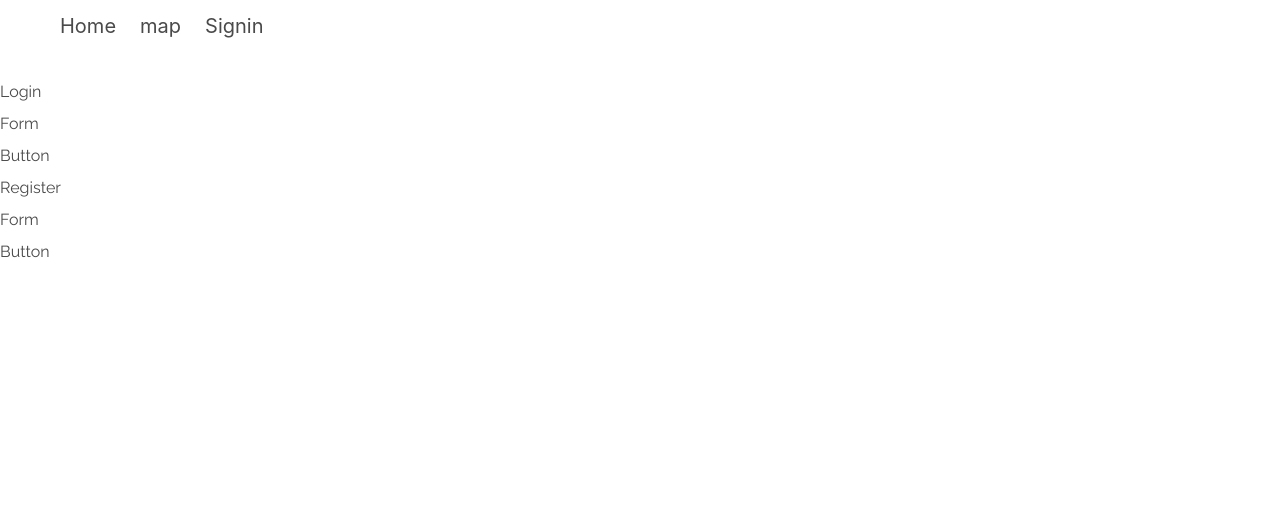
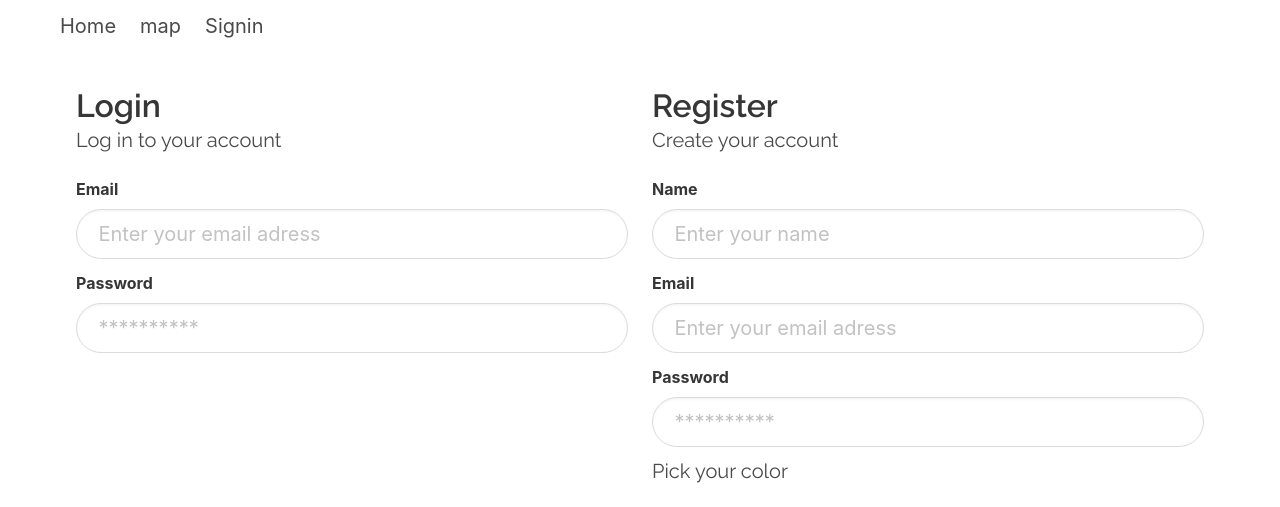
Before and after one commit to macmowl/mwenbwa, a React app: page /sign in a window 1280 px wide. Built offline with nearby package versions, Linux system fonts and the light colour scheme.

Commit message:
dontknow

```diff
--- a/src/client/components/connectPage/login.js
+++ b/src/client/components/connectPage/login.js
@@ -1,12 +1,32 @@
 import React from "react";
-import Button from "./../button";
 
 const Login = () => (
-    <>
-        <h2>{"Login"}</h2>
-        <p>{"Form"}</p>
-        <Button />
-    </>
+    <div className={"login-content is-half column"}>
+        <h1 className={"title"}>{"Login"}</h1>
+        <h2 className={"subtitle"}>{"Log in to your account"}</h2>
+
+        <div className={"field"}>
+            <label className={"label"}>{"Email"}</label>
+            <div className={"control"}>
+                <input
+                    className={"input is-medium is-rounded"}
+                    type={"email"}
+                    placeholder={"Enter your email adress"}
+                />
+            </div>
+        </div>
+
+        <div className={"field"}>
+            <label className={"label"}>{"Password"}</label>
+            <div className={"control"}>
+                <input
+                    className={"input is-medium is-rounded"}
+                    type={"password"}
+                    placeholder={"**********"}
+                />
+            </div>
+        </div>
+    </div>
 );
 
 export default Login;
--- a/src/client/components/connectPage/register.js
+++ b/src/client/components/connectPage/register.js
@@ -1,12 +1,65 @@
 import React from "react";
-import Button from "./../button";
 
 const Register = () => (
-    <>
-        <h2>{"Register"}</h2>
-        <p>{"Form"}</p>
-        <Button />
-    </>
+    <div className={"register-content is half column"}>
+        <h1 className={"title"}>{"Register"}</h1>
+        <h2 className={"subtitle"}>{"Create your account"}</h2>
+
+        <div className={"field"}>
+            <label className={"label"}>{"Name"}</label>
+            <div className={"control"}>
+                <input
+                    className={"input is-medium is-rounded"}
+                    type={"text"}
+                    placeholder={"Enter your name"}
+                />
+            </div>
+        </div>
+
+        <div className={"field"}>
+            <label className={"label"}>{"Email"}</label>
+            <div className={"control"}>
+                <input
+                    className={"input is-medium is-rounded"}
+                    type={"email"}
+                    placeholder={"Enter your email adress"}
+                />
+            </div>
+        </div>
+
+        <div className={"field"}>
+            <label className={"label"}>{"Password"}</label>
+            <div className={"control"}>
+                <input
+                    className={"input is-medium is-rounded"}
+                    type={"password"}
+                    placeholder={"**********"}
+                />
+            </div>
+        </div>
+
+        <div className={"register-icon"}>
+            <h5 className={"subtitle is-5"}>{"Pick your color"}</h5>
+            <span className={"red"}>
+                <i className={"fas fa-lg-border-circle"} />
+            </span>{" "}
+            <span className={"orange"}>
+                <i className={"fas fa-lg-border-circle"} />
+            </span>{" "}
+            <span className={"yellow"}>
+                <i className={"fas fa-lg-border-circle"} />
+            </span>{" "}
+            <span className={"green"}>
+                <i className={"fas fa-lg-border-circle"} />
+            </span>{" "}
+            <span className={"blue-light"}>
+                <i className={"fas fa-lg-border-circle"} />
+            </span>{" "}
+            <span className={"blue-dark"}>
+                <i className={"fas fa-lg-border-circle"} />
+            </span>
+        </div>
+    </div>
 );
 
 export default Register;
--- a/src/client/components/connectPage/sign.js
+++ b/src/client/components/connectPage/sign.js
@@ -3,10 +3,10 @@ import Login from "./login";
 import Register from "./register";
 
 const ConnectPage = () => (
-    <>
+    <div className={"container is-flex"}>
         <Login />
         <Register />
-    </>
+    </div>
 );
 
 export default ConnectPage;
--- a/src/client/style.scss
+++ b/src/client/style.scss
@@ -9,4 +9,5 @@ h6,
 p {
     font-family: "Raleway", sans-serif;
     line-height: 2;
+
 }
--- a/src/index.html
+++ b/src/index.html
@@ -9,6 +9,8 @@
             content="minimum-scale=1, initial-scale=1, width=device-width, shrink-to-fit=no"
         />
         <link rel="shortcut icon" href="./favicon.ico" type="image/x-icon" />
+        <link href="https://use.fontawesome.com/releases/v5.13.0/css/all.css" rel="stylesheet">
+    </script>
     </head>
     <body>
         <div id="app"></div>
```
Also changed, not shown: 1 other file.
